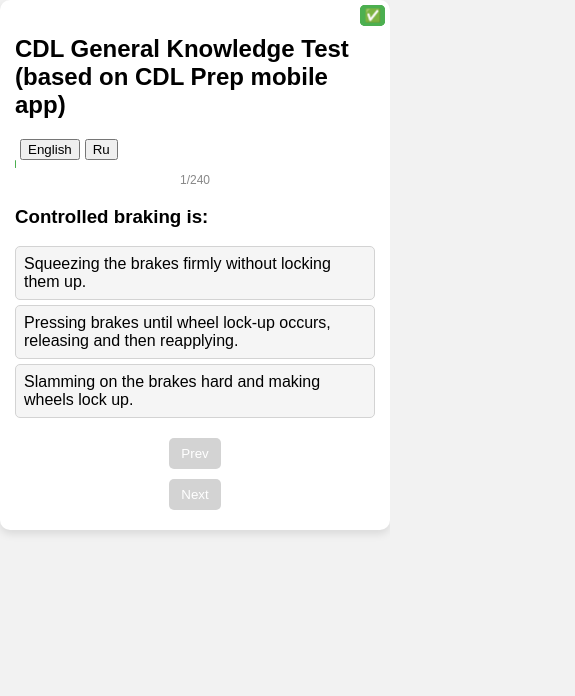
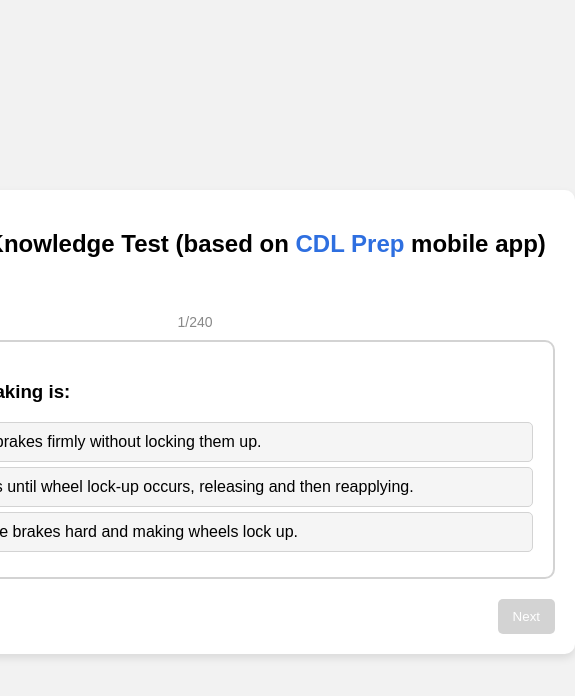
Before and after one commit to vodolserge/cdl-test, a React (Create React App) app: page / in a window 390 px wide. Shown: the top 696 px of the page, 575 px wide, since content can reach past the window. Built offline with nearby package versions, Linux system fonts and the light colour scheme.

Commit message:
# responsive ability - revert

```diff
--- a/src/App.css
+++ b/src/App.css
@@ -4,26 +4,56 @@ body {
   font-family: Arial, sans-serif;
   margin: 0;
   padding: 0;
+  display: flex;
+  justify-content: center;
+  align-items: center;
+  height: 100vh;
   background-color: #f2f2f2;
+}
+
+ul, ol {
+  list-style-type: none;
+  padding-left: 3px;
+}
+
+.app-title span {
+  color: #2e6fe0;
 }
 
 .app-container {
   background-color: white;
   border-radius: 10px;
   box-shadow: 0px 4px 8px rgba(0, 0, 0, 0.1);
-  padding: 15px;
-  width: 100%;
+  padding: 20px;
+  width: 760px;
+  max-width: 100%;
   box-sizing: border-box;
+}
+
+.question-container {
+  padding: 20px 20px 20px 40px;
+  border: 2px solid #d3d3d3;
+  border-radius: 10px;
+  margin-bottom: 20px;
+}
+
+.options-container {
+  margin-top: 10px;
 }
 
 .option {
   background-color: #f5f5f5;
   border: 1px solid #d3d3d3;
   border-radius: 5px;
-  padding: 8px;
+  padding: 10px;
   margin: 5px 0;
   cursor: pointer;
   transition: background-color 0.3s, color 0.3s, border-color 0.3s;
+  position: relative;
+}
+
+.option:hover {
+  background-color: #e0e0e0;
 }
 
 .selected.correct {
@@ -40,9 +70,8 @@ body {
 
 .button-container {
   display: flex;
-  flex-direction: column;
-  align-items: center;
-  margin-top: 15px;
+  justify-content: space-between;
+  margin-top: 20px;
 }
 
 .button {
@@ -50,10 +79,13 @@ body {
   color: white;
   border: none;
   border-radius: 5px;
-  padding: 8px 12px;
-  margin: 5px;
+  padding: 10px 15px;
   cursor: pointer;
   transition: background-color 0.3s;
+}
+
+.button:hover {
+  background-color: #45a049;
 }
 
 .button:disabled {
@@ -66,33 +98,33 @@ body {
 }
 
 .progress {
-  height: 8px;
+  height: 10px;
   background-color: #4caf50;
   border-radius: 5px;
 }
 
 .progress-text {
   margin-top: 5px;
-  font-size: 12px;
+  font-size: 14px;
   color: #888;
   text-align: center;
 }
 
 .explanation {
   margin-top: 10px;
-  font-size: 12px;
+  font-size: 14px;
   color: #555;
 }
 
 .explanation-button {
   position: absolute;
   top: 5px;
-  right: 5px;
+  right: 664px;
   background-color: #4caf50;
   color: white;
   border: none;
   border-radius: 5px;
-  padding: 3px 4px;
+  padding: 4px 5px;
   cursor: pointer;
   transition: background-color 0.3s;
 }
@@ -106,7 +138,7 @@ body {
 }
 
 .words-list {
-  font-size: 12px;
+  font-size: 14px;
   color: #605555;
   font-weight: bold;
 }
@@ -114,34 +146,3 @@ body {
 .language-toggle button {
   margin-left: 5px;
 }
-
-/* Медиа-запрос для iPhone 7 и подобных */
-@media (max-width: 375px) {
-  .app-container {
-    padding: 10px;
-  }
-
-  .option {
-    padding: 6px;
-    font-size: 10px;
-  }
-
-  .button {
-    padding: 6px 10px;
-    font-size: 10px;
-  }
-
-  .progress-text,
-  .explanation {
-    font-size: 10px;
-  }
-
-  .explanation-button {
-    padding: 2px 3px;
-    font-size: 8px;
-  }
-
-  .words-list {
-    font-size: 10px;
-  }
-}
```
